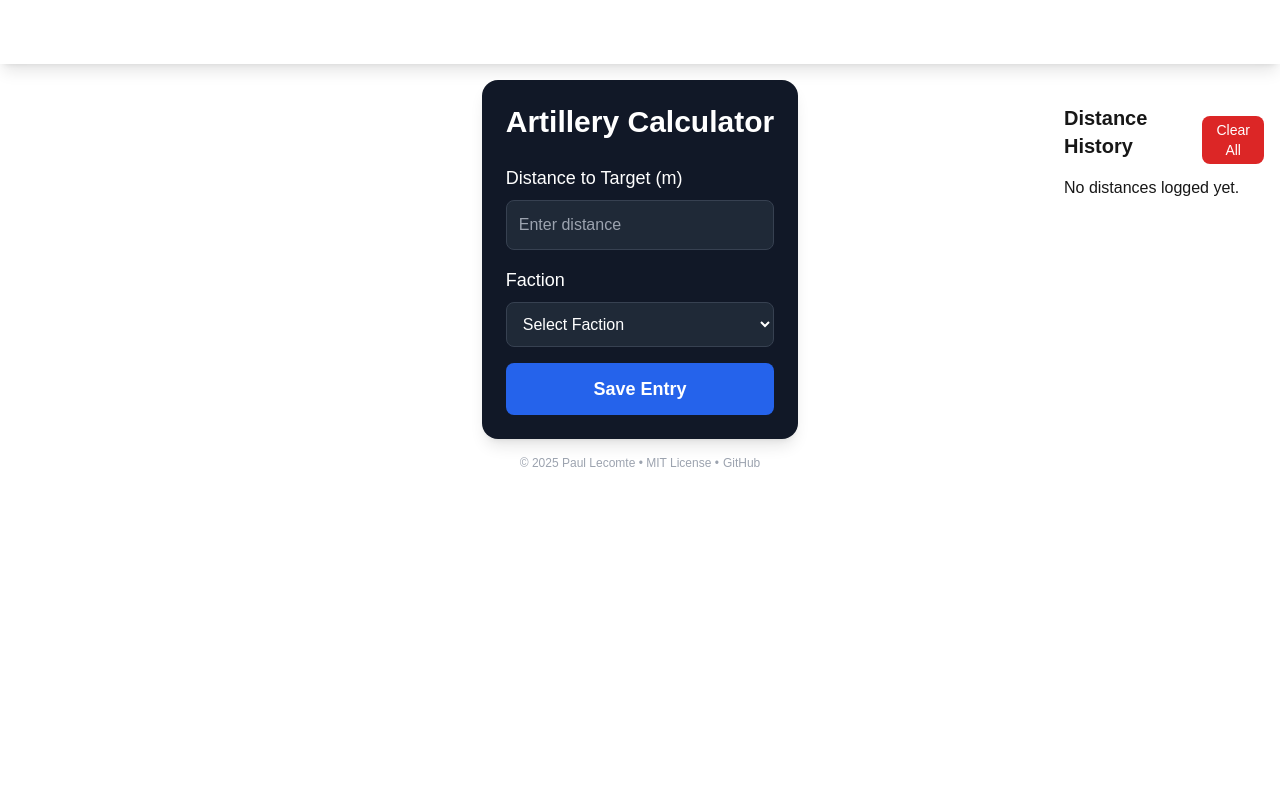
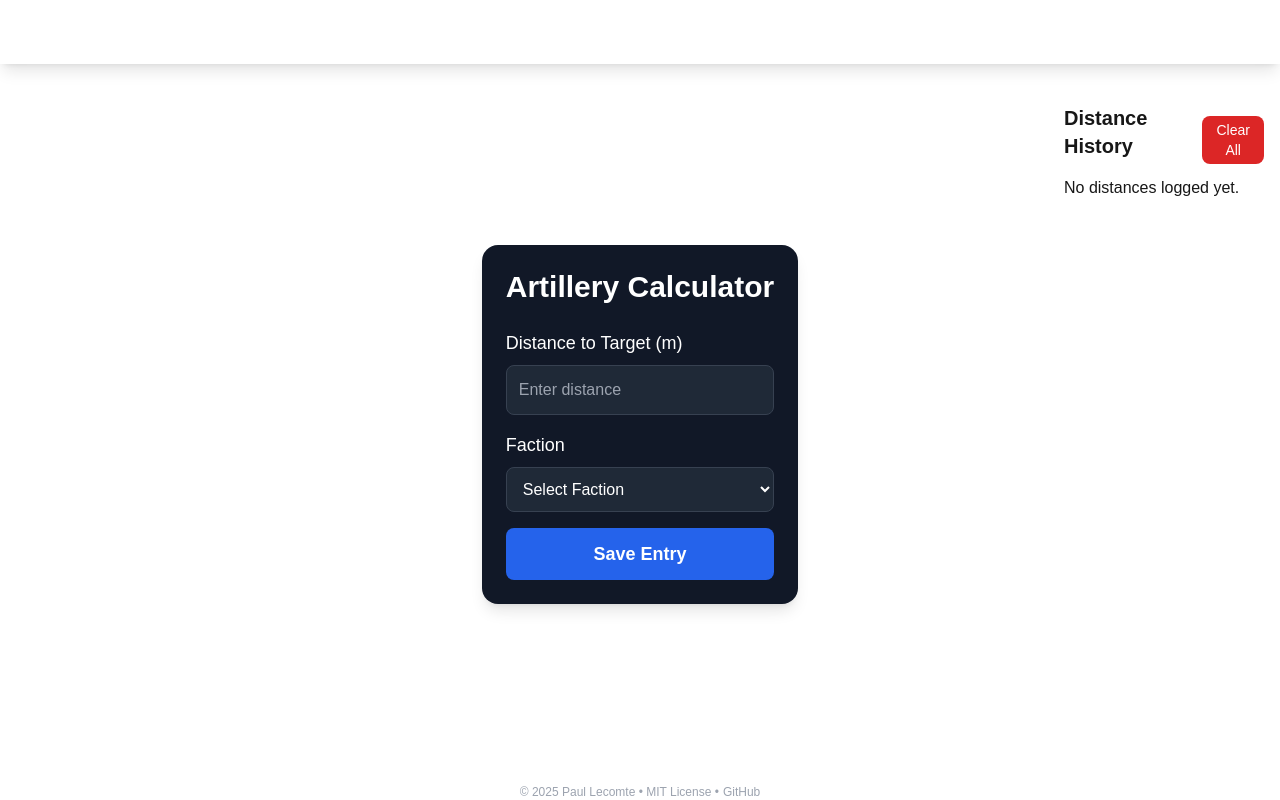
Before and after one commit to Paul-Lecomte/RangeAndRain, a Next.js app: page / in a window 1280 px wide. Built offline with nearby package versions, Linux system fonts and the light colour scheme.

Commit message:
changed the layout to better center the form

```diff
--- a/src/app/layout.js
+++ b/src/app/layout.js
@@ -21,11 +21,11 @@ export const metadata = {
 export default function RootLayout({ children }) {
     return (
         <html lang="en">
-            <body className={`${geistSans.variable} ${geistMono.variable}`}>
-                <Header />
-                <main>{children}</main>
-                <Footer />
-            </body>
+        <body className={`${geistSans.variable} ${geistMono.variable} h-screen flex flex-col`}>
+        <Header />
+        <main className="flex-1 h-[80%] overflow-auto">{children}</main>
+        <Footer className="h-[10%]" />
+        </body>
         </html>
     );
 }
```
